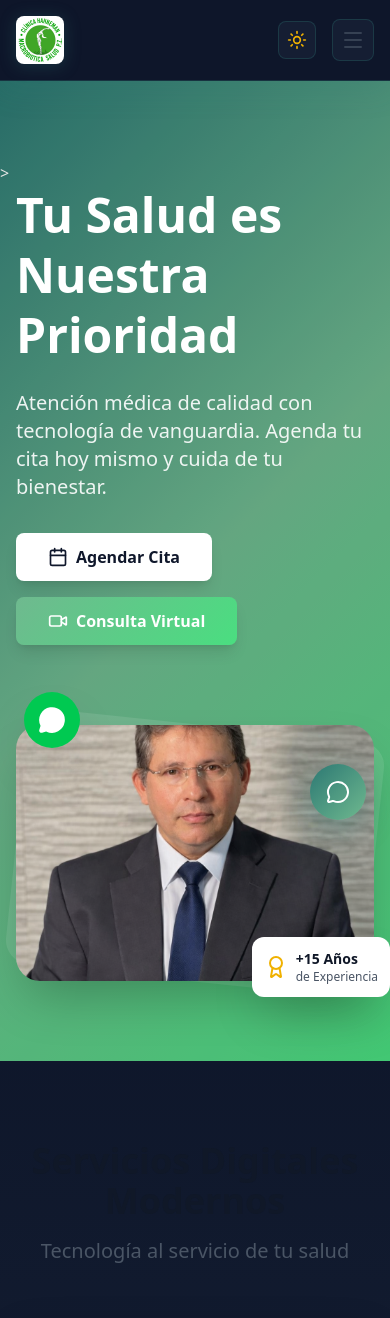
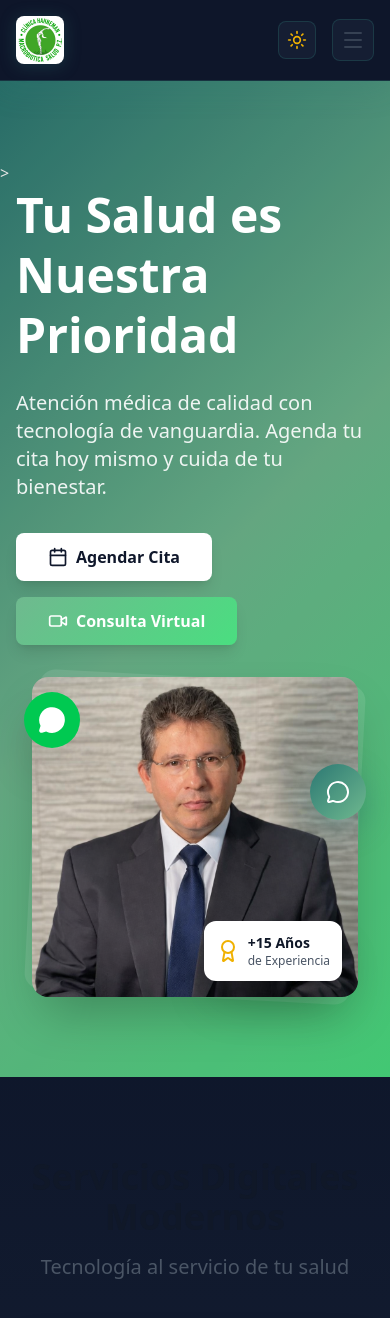
Before and after one commit to chuster07/clinica-dr-william-cruz-, a React (Vite) app: page / in a window 390 px wide. Shown: the top 1318 px of the page. Built offline with nearby package versions, Linux system fonts and the light colour scheme.

Commit message:
Fix: Mejorar visibilidad de imagen del doctor en movil con loading eager

```diff
--- a/src/pages/Home.jsx
+++ b/src/pages/Home.jsx
@@ -68,7 +68,7 @@ const Home = () => {
       <section className="relative bg-gradient-to-br from-teal-700 via-teal-600 to-emerald-500 text-white py-20 overflow-hidden" style={{background: 'linear-gradient(135deg, #2c7873 0%, #6fb98f 50%, #4ade80 100%)'}}>>
         <div className="absolute inset-0 bg-black/10"></div>
         <div className="max-w-7xl mx-auto px-4 sm:px-6 lg:px-8 relative z-10">
-          <div className="grid md:grid-cols-2 gap-12 items-center">
+          <div className="grid grid-cols-1 md:grid-cols-2 gap-8 md:gap-12 items-center">
             <motion.div
               initial={{ opacity: 0, x: -50 }}
               animate={{ opacity: 1, x: 0 }}
@@ -101,19 +101,20 @@ const Home = () => {
             </motion.div>
 
             <motion.div
-              initial={{ opacity: 0, x: 50 }}
-              animate={{ opacity: 1, x: 0 }}
+              initial={{ opacity: 0, y: 20 }}
+              animate={{ opacity: 1, y: 0 }}
               transition={{ duration: 0.6, delay: 0.2 }}
-              className="mt-8 md:mt-0"
+              className="w-full px-4 md:px-0"
             >
-              <div className="relative">
-                <div className="absolute inset-0 bg-white/10 rounded-3xl transform rotate-6"></div>
+              <div className="relative max-w-md mx-auto md:max-w-none">
+                <div className="absolute inset-0 bg-white/10 rounded-2xl md:rounded-3xl transform rotate-3 md:rotate-6"></div>
                 <img
                   src="/doctor.png"
                   alt="Dr. William Cruz"
-                  className="relative rounded-3xl shadow-2xl w-full h-64 md:h-96 object-cover"
+                  className="relative rounded-2xl md:rounded-3xl shadow-2xl w-full h-80 sm:h-96 object-cover object-center"
+                  loading="eager"
                 />
-                <div className="absolute -bottom-4 -right-4 md:-bottom-6 md:-right-6 bg-white text-gray-900 p-3 md:p-4 rounded-xl shadow-2xl">
+                <div className="absolute bottom-4 right-4 md:-bottom-6 md:-right-6 bg-white text-gray-900 p-3 md:p-4 rounded-xl shadow-2xl">
                   <div className="flex items-center space-x-2 md:space-x-3">
                     <Award className="w-6 h-6 md:w-8 md:h-8 text-yellow-500" />
                     <div>
```
